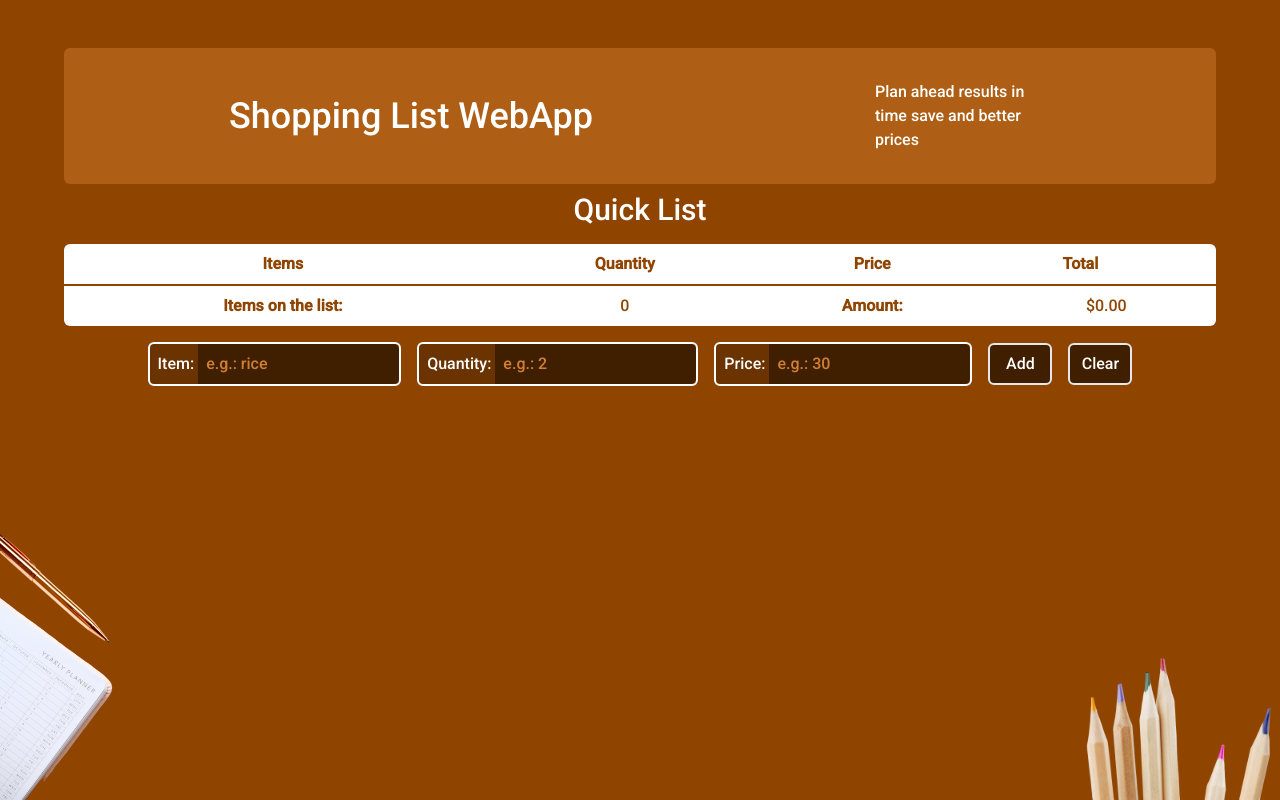
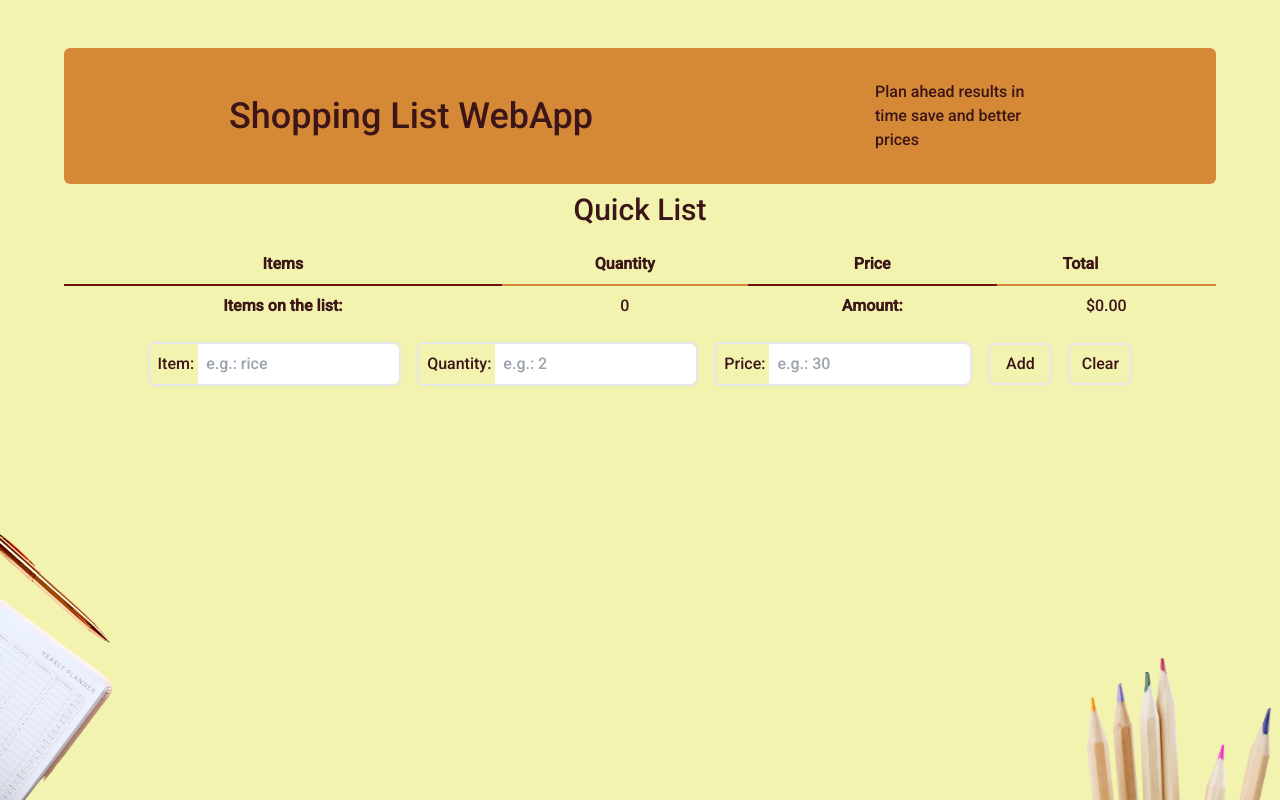
Before and after one commit to codi-Andre/shopping-list, a Next.js app: page / in a window 1280 px wide. Built offline with nearby package versions, Linux system fonts and the light colour scheme.

Commit message:
style: change theme

```diff
--- a/src/app/globals.css
+++ b/src/app/globals.css
@@ -3,22 +3,36 @@
 @tailwind utilities;
 
 :root {
-  --foreground-rgb: 0, 0, 0;
-  --background-start-rgb: 214, 219, 220;
-  --background-end-rgb: 255, 255, 255;
+  --foreground-rgb: 60, 21, 24;
+  --background-rgb: 242, 243, 174;
+  --secondary-rgb: 213, 137, 54;
+  --tertiary-rgb: 105, 20, 14;
+  --emphasis-rgb: 164, 66, 0;
+}
+
+:focus {
+  outline: 0;
+  box-shadow: 0 0 0 2px rgb(var(--foreground-rgb));
 }
 
 @media (prefers-color-scheme: dark) {
   :root {
-    --foreground-rgb: 255, 255, 255;
-    --background-start-rgb: 0, 0, 0;
-    --background-end-rgb: 0, 0, 0;
+    --foreground-rgb: 242, 243, 174;
+    --background-rgb: 60, 21, 24;
+    --secondary-rgb: 105, 20, 14;
+    --tertiary-rgb: 213, 137, 54;
+    --emphasis-rgb: 164, 66, 0;
+  }
+
+  :focus {
+    outline: 0;
+    box-shadow: 0 0 0 2px rgb(var(--foreground-rgb));
   }
 }
 
 body {
-  color: #fff;
-  background: #8f4500;
+  color: rgb(var(--foreground-rgb));
+  background: rgb(var(--background-rgb));
 }
 
 .app {
@@ -50,10 +64,8 @@ body {
 .data_table th,
 .data_table td {
   padding: 0.5rem;
-  background-color: #fff;
-  color: #8f4500;
 }
 
 .data_table td {
-  border-top: 2px solid #8f4500;
+  border-top: 2px solid rgb(var(--secondary-rgb));
 }
--- a/src/app/layout.tsx
+++ b/src/app/layout.tsx
@@ -20,7 +20,7 @@ export default function RootLayout({
   children: React.ReactNode
 }) {
   return (
-    <html lang="en" className={fontFamily.className}>
+    <html lang="en" className={`${fontFamily.className}`}>
       <body>
         <BgImages />
         <div className="app">
--- a/src/components/ItemsForm.tsx
+++ b/src/components/ItemsForm.tsx
@@ -14,10 +14,10 @@ export function ItemsForm({
       onSubmit={handleSubmit}
       className="flex flex-col flex-nowrap items-center gap-4 self-center lg:flex-row"
     >
-      <label className="rounded-md border-2 border-solid border-white bg-brown-5 ps-2">
+      <label className="rounded-md border-2 border-solid dark:border-brown-bloodRed dark:bg-brown-bloodRed ps-2">
         Item:{' '}
         <input
-          className="rounded-r-md bg-brown-7 p-2 placeholder:text-brown-1"
+          className="rounded-r-md dark:bg-brown-bloodRed p-2 dark:placeholder:text-brown-bronze"
           ref={itemRef}
           type="text"
           placeholder="e.g.: rice"
@@ -26,19 +26,19 @@ export function ItemsForm({
         />
       </label>
 
-      <label className="rounded-md border-2 border-solid border-white bg-brown-5 ps-2">
+      <label className="rounded-md border-2 border-solid dark:border-brown-bloodRed dark:bg-brown-bloodRed ps-2">
         Quantity:{' '}
         <input
-          className="rounded-r-md bg-brown-7 p-2 placeholder:text-brown-1"
+          className="rounded-r-md dark:bg-brown-bloodRed p-2 dark:placeholder:text-brown-bronze"
           type="number"
           placeholder="e.g.: 2"
           name="quantity"
         />
       </label>
-      <label className="rounded-md border-2 border-solid border-white bg-brown-5 ps-2">
+      <label className="rounded-md border-2 border-solid dark:border-brown-bloodRed dark:bg-brown-bloodRed ps-2">
         Price:{' '}
         <input
-          className="rounded-r-md bg-brown-7 p-2 placeholder:text-brown-1"
+          className="rounded-r-md dark:bg-brown-bloodRed p-2 dark:placeholder:text-brown-bronze"
           type="number"
           step="0.01" // allows two decimal places
           placeholder="e.g.: 30"
@@ -48,14 +48,14 @@ export function ItemsForm({
 
       <div className="flex gap-4">
         <button
-          className="h-[2.625rem] min-w-[4rem] flex-1 rounded-md border-2 border-solid bg-brown-7 p-1 hover:bg-brown-5"
+          className="h-[2.625rem] min-w-[4rem] flex-1 rounded-md border-2 border-solid dark:border-brown-bloodRed dark:bg-brown-bloodRed p-1 dark:hover:border-brown-Vanilla"
           type="submit"
           onClick={() => itemRef.current?.focus()}
         >
           Add
         </button>
         <button
-          className="h-[2.625rem] min-w-[4rem] flex-1 rounded-md border-2 border-solid bg-brown-7 p-1 hover:bg-brown-5"
+          className="h-[2.625rem] min-w-[4rem] flex-1 rounded-md border-2 border-solid dark:border-brown-bloodRed dark:bg-brown-bloodRed p-1 dark:hover:border-brown-Vanilla"
           type="reset"
         >
           Clear
--- a/src/components/ItemsTable.tsx
+++ b/src/components/ItemsTable.tsx
@@ -1,5 +1,5 @@
 import { USDFormatter } from '@/utils/priceFormatter'
-import { Trash } from 'lucide-react'
+import { Trash2Icon } from 'lucide-react'
 
 import { ListItemData } from '@/app/page'
 interface DataProps {
@@ -37,18 +37,18 @@ export function ItemsTable({ state, deleteItem }: DataProps) {
                     title="Delete item"
                     onClick={() => deleteItem(item, index)}
                   >
-                    <Trash color="red"></Trash>
+                    <Trash2Icon className='dark:text-brown-Vanilla' />
                   </button>
                 </td>
               </tr>
             )
           })}
           <tr>
-            <th scope="row" className="rounded-bl-md border-t-2 border-brown-3">
+            <th scope="row" className="rounded-bl-md border-t-2 border-brown-bloodRed">
               Items on the list:
             </th>
             <td>{state.length}</td>
-            <th scope="row" className="border-t-2 border-brown-3">
+            <th scope="row" className="border-t-2 border-brown-bloodRed">
               Amount:
             </th>
             <td colSpan={2} className="rounded-br-md">
--- a/src/components/header.tsx
+++ b/src/components/header.tsx
@@ -1,6 +1,6 @@
 export function Header() {
   return (
-    <header className="flex min-h-[8rem] items-center justify-around gap-4 rounded-md bg-brown-2 p-8">
+    <header className="flex min-h-[8rem] items-center justify-around gap-4 bg-brown-bronze dark:bg-brown-bloodRed rounded-md p-8">
       <h1 className="text-4xl">Shopping List WebApp</h1>
 
       <p className="max-w-[11rem]">
--- a/tailwind.config.js
+++ b/tailwind.config.js
@@ -8,41 +8,27 @@ module.exports = {
   theme: {
     extend: {
       colors: {
+
         blue: {
-          info: '#50F0FF',
-          1: '#2F478D',
-          2: '#1A3176',
-          3: '#0B2161',
-          5: '#051648',
-          7: '#020C2B',
+          info: "#23b5d3",
         },
 
         green: {
           success: '#00FF1F',
-          1: '#28A03D',
-          2: '#108625',
-          3: '#006D13',
-          5: '#00510E',
-          7: '#003109',
         },
 
         brown: {
-          1: '#D17F34',
-          2: '#AF5F15',
-          3: '#8F4500',
-          5: '#6A3300',
-          7: '#401F00',
+          blackBean: "#3c1518",
+          bloodRed: "#69140e",
+          neutro: "#a44200",
+          bronze : "#d58936",
+          Vanilla: "#f2f3ae"
         },
 
         red: {
           danger: '#FF0D00',
         },
       },
-      backgroundImage: {
-        'gradient-radial': 'radial-gradient(var(--tw-gradient-stops))',
-        'gradient-conic':
-          'conic-gradient(from 180deg at 50% 50%, var(--tw-gradient-stops))',
-      },
     },
   },
   plugins: [],
```
